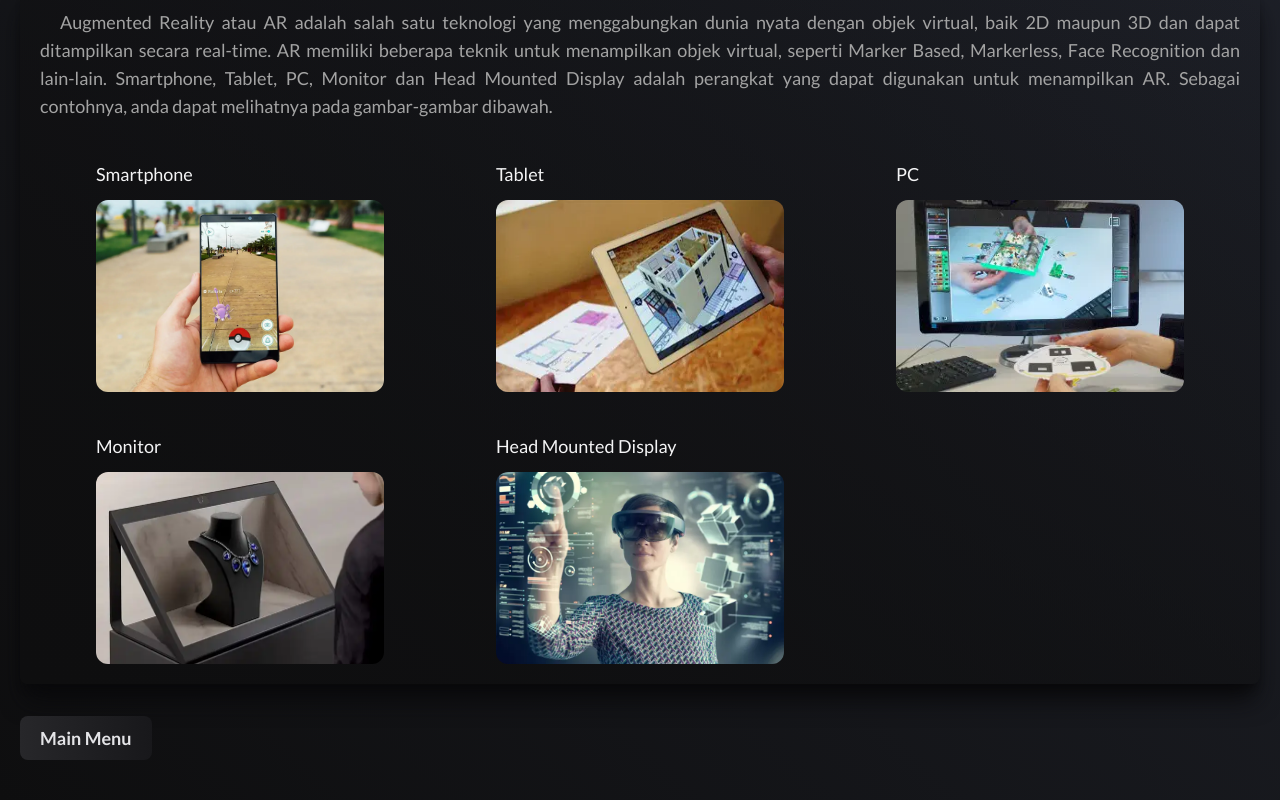
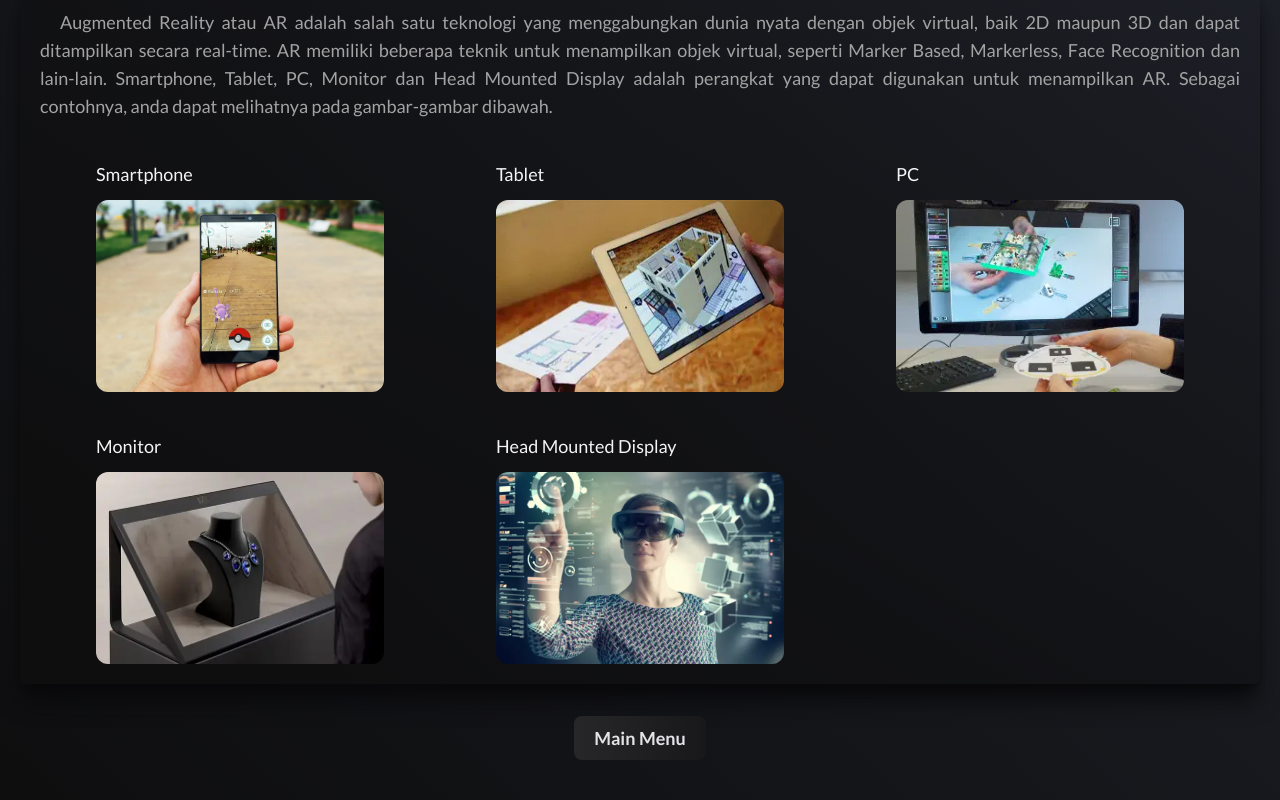
Before and after one commit to polymorphmdc/Polymorph-MDC, a plain HTML site: page whatis.html in a window 1280 px wide. Shown: the part 402-1202 px from the top of the page. Drawn offline with Linux system fonts and the light colour scheme.

Commit message:
Update whatis.html

```diff
--- a/whatis.html
+++ b/whatis.html
@@ -13,16 +13,6 @@
     <h1 class="mt-10 sm:mt-0 text-justify font-black text-2xl md:text-3xl sm:mb-5 text-[#efbe20] font-Brice  ">POLYMORPH</h1>
     </div>
     <h1 class="  text-3xl  lg:text-4xl text-left lg:font-bold font-semibold text-zinc-200 mt-20  " >Apa itu AR ?</h1>
-
-
-
-
-
-
-
-
-
-
   <div class="scroll-smooth mt-5 lg:mt-10 mb-5 font-medium select-none overflow-y-auto  overflow-x-hidden    rounded-lg bg-gradient-to-tr from-[#0e0e0f] shadow-xl shadow-zinc-950 text-neutral-400 py-5  mx-auto lg:mx-0 w-full  ">
 
   <article class="h-80  sm:h-auto md:max-w-none select-none space-y-3  text-justify px-5  scroll-smooth prose  lg:prose-lg ">
@@ -60,15 +50,7 @@
 
       </div>
   </article>
-
-
-
-
-
-
-
-
   </div>
-  <a class="text-lg font-semibold text-zinc-200 mb-10 mt-3 py-2 from-zinc-800 to-zinc-900 bg-gradient-to-r w-max px-5 text-center rounded-lg " href="./">Main Menu</a>
+  <a class="text-lg font-semibold text-zinc-200 mb-10 mt-3 py-2 from-zinc-800 to-zinc-900 bg-gradient-to-r w-max px-5 mx-auto rounded-lg " href="./">Main Menu</a>
 </body>
 </html>
```
